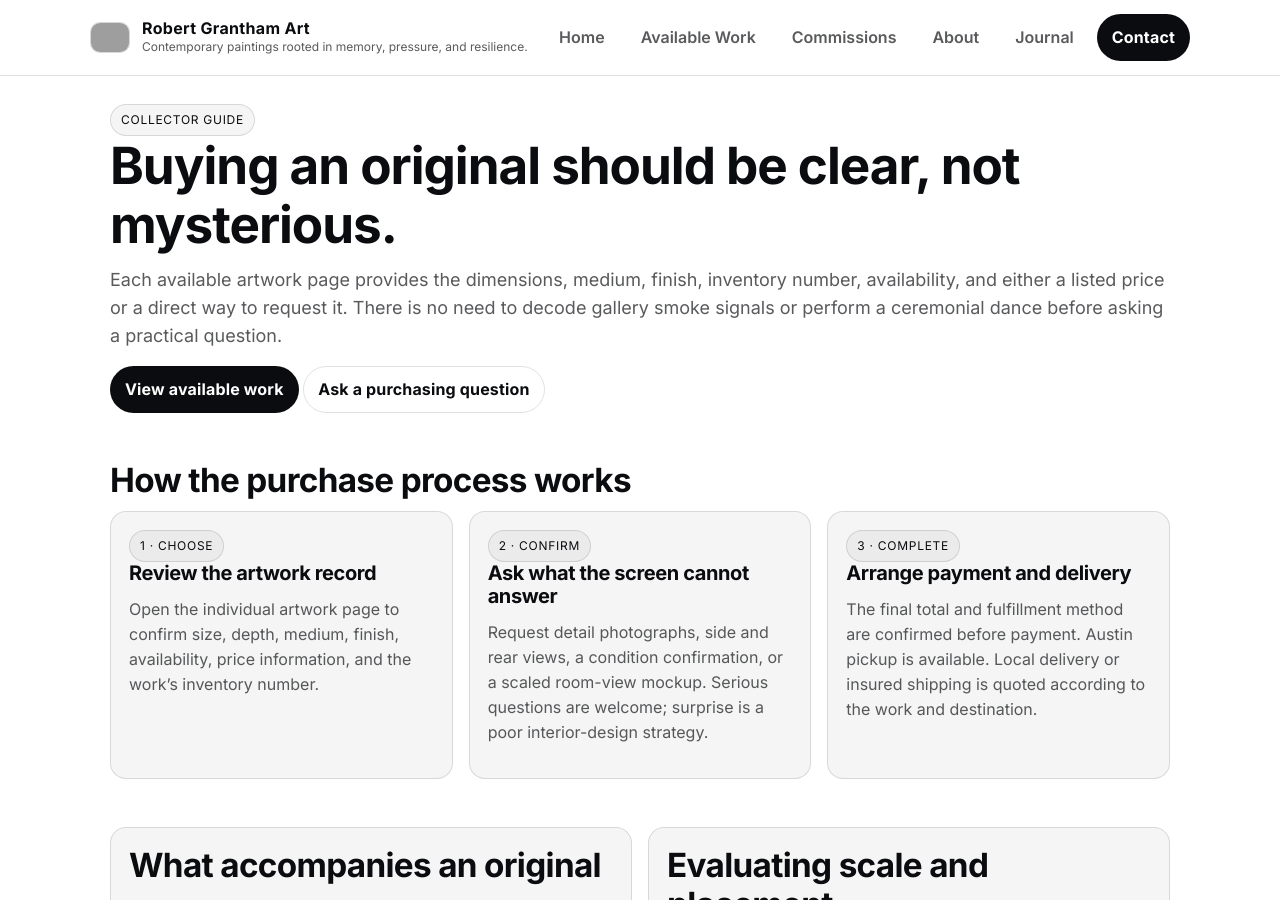
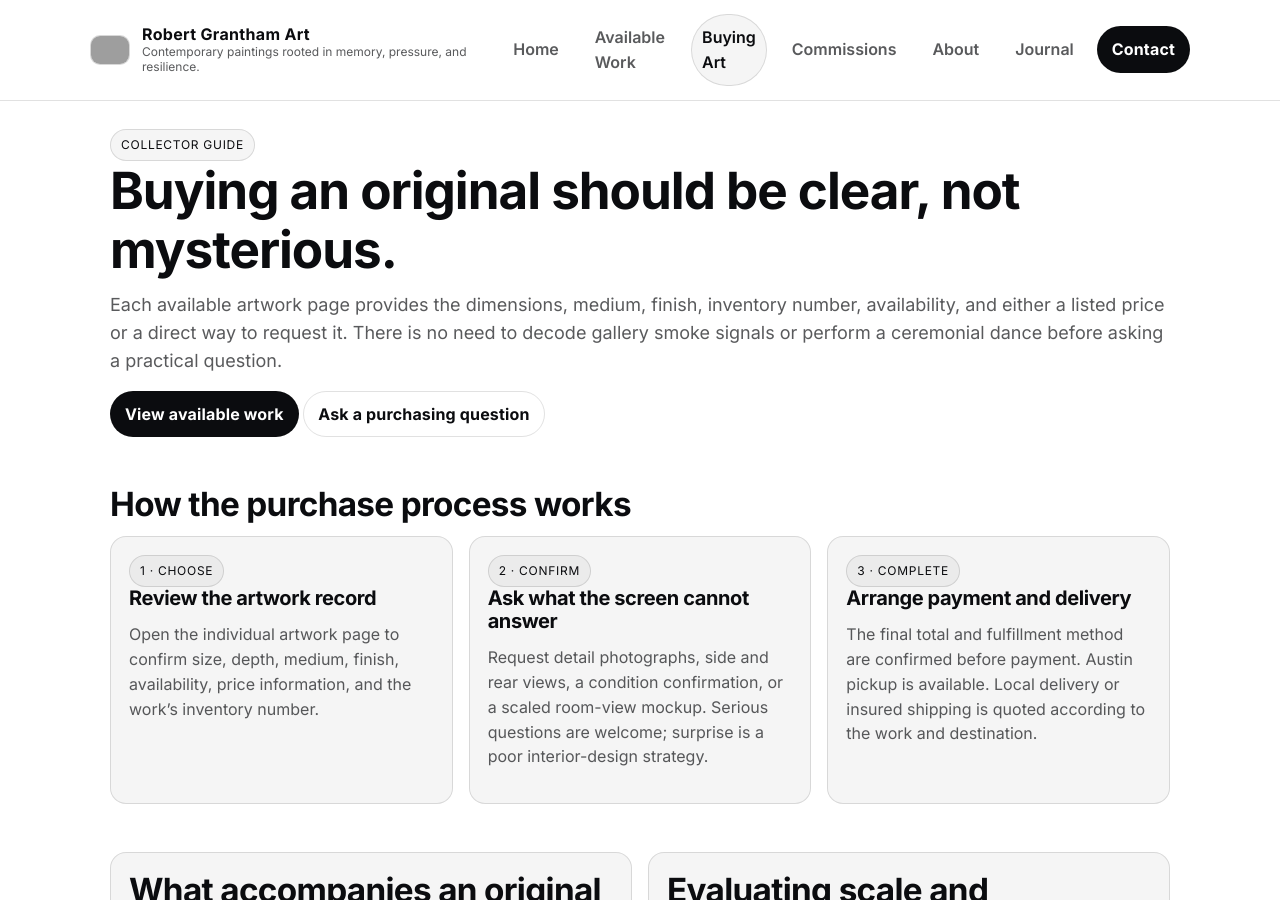
Before and after one commit to rgrantham82/rgrantham82.github.io, a Jekyll site: the page built from buying.html, in a window 1280 px wide and 900 px high. Built offline with Jekyll 4.4.1, drawn with Linux system fonts in a browser that asks for light colours; grey boxes are pictures that could not be loaded.

Commit message:
Add buying guide to site navigation

```diff
--- a/_config.yml
+++ b/_config.yml
@@ -81,6 +81,8 @@ nav:
   links:
   - title: Available Work
     url: /portfolio/
+  - title: Buying Art
+    url: /buying.html
   - title: Commissions
     url: /commissions.html
   - title: About
```
